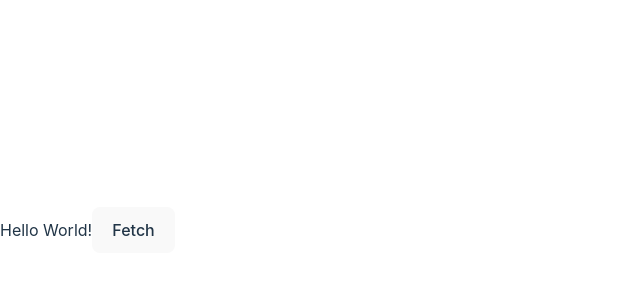
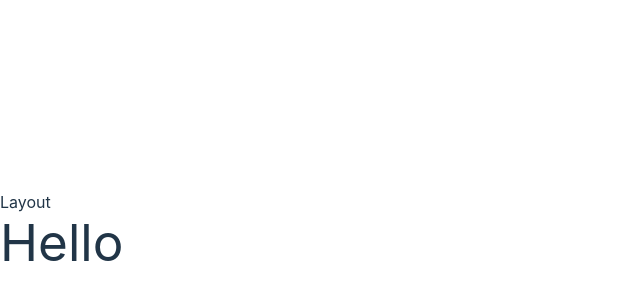
Before and after one commit to prashant1k99/movieflix, a React (Vite) app: page / in a window 1280 px wide. Shown: the part 170-470 px from the top of the page, without its empty margins (0-640 px from the left). Built offline with nearby package versions, Linux system fonts and the light colour scheme.

Commit message:
WIP: Sample Layout and route

```diff
--- /dev/null
+++ b/src/layout/main.jsx
@@ -0,0 +1,14 @@
+import {
+  Outlet
+} from 'react-router-dom';
+
+function MainLayout() {
+  return (
+    <div>
+      Layout
+      <Outlet />
+    </div>
+  )
+}
+
+export default MainLayout
```
Also changed, not shown: src/routes.jsx (+8 -2 lines).
